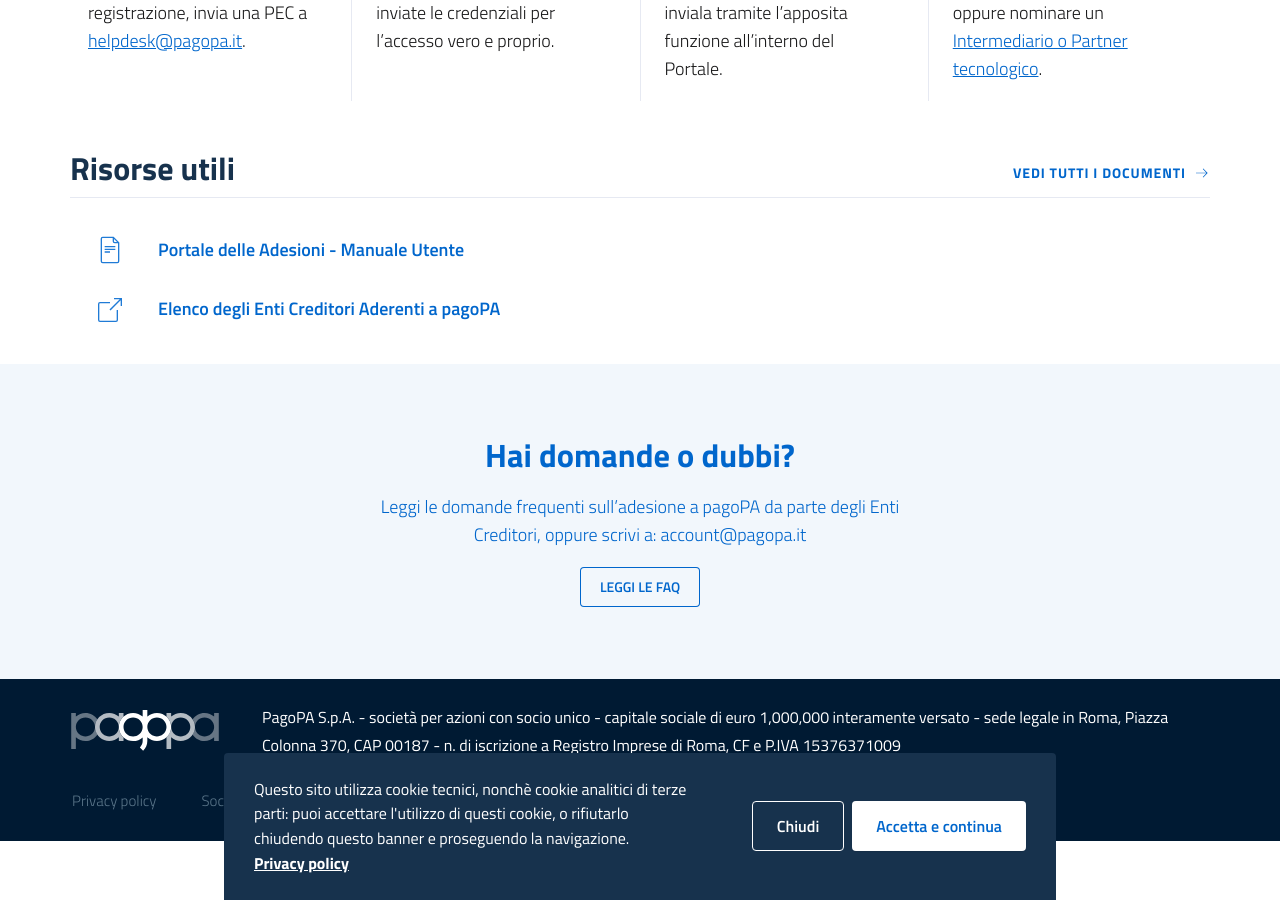
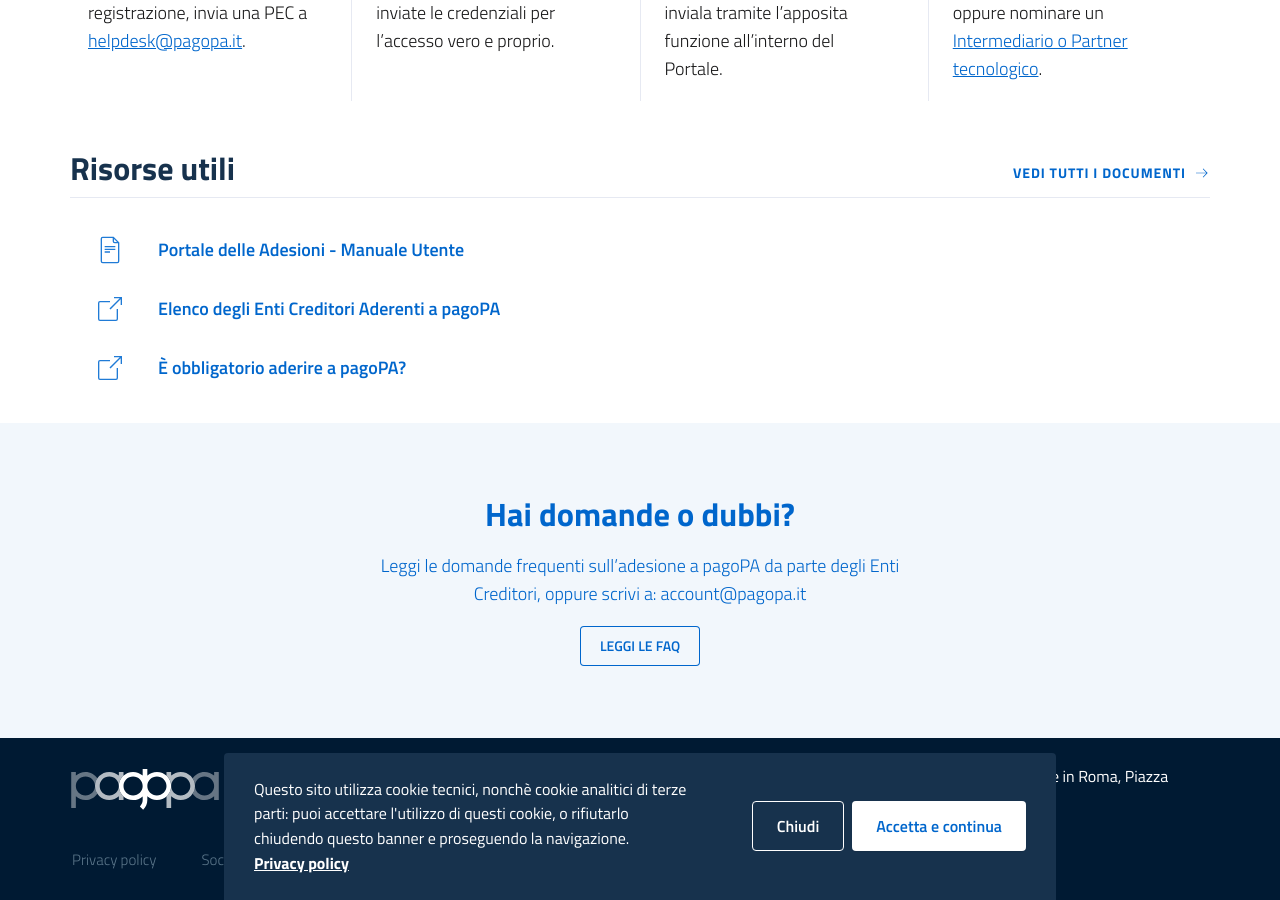
Before and after one commit to pagopa/site-pagopa.gov.it, a Jekyll site: the page built from it/pubbliche-amministrazioni/come-aderire.md, in a window 1280 px wide and 900 px high, scrolled down 795 px. Built offline with Jekyll 4.4.1, drawn with Linux system fonts in a browser that asks for light colours.

Commit message:
obbligatorietà link

```diff
--- a/it/pubbliche-amministrazioni/come-aderire.md
+++ b/it/pubbliche-amministrazioni/come-aderire.md
@@ -30,6 +30,9 @@
     -
      label: "Elenco degli Enti Creditori Aderenti a pagoPA"
      url: "https://www.pagopa.gov.it/data/pagopa-ec.csv"
+    -
+     label: "È obbligatorio aderire a pagoPA?"
+     url: "../obbligatorieta/"
 ---
 
 
```
